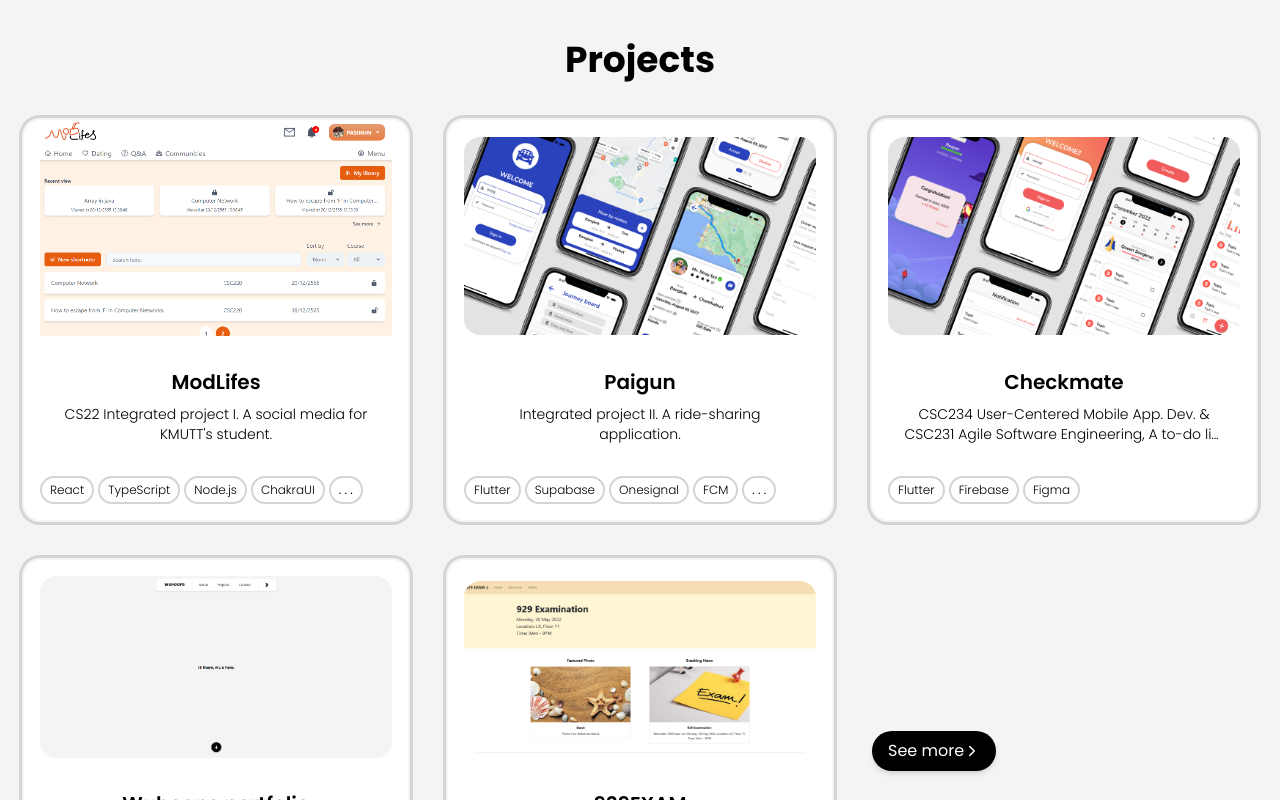
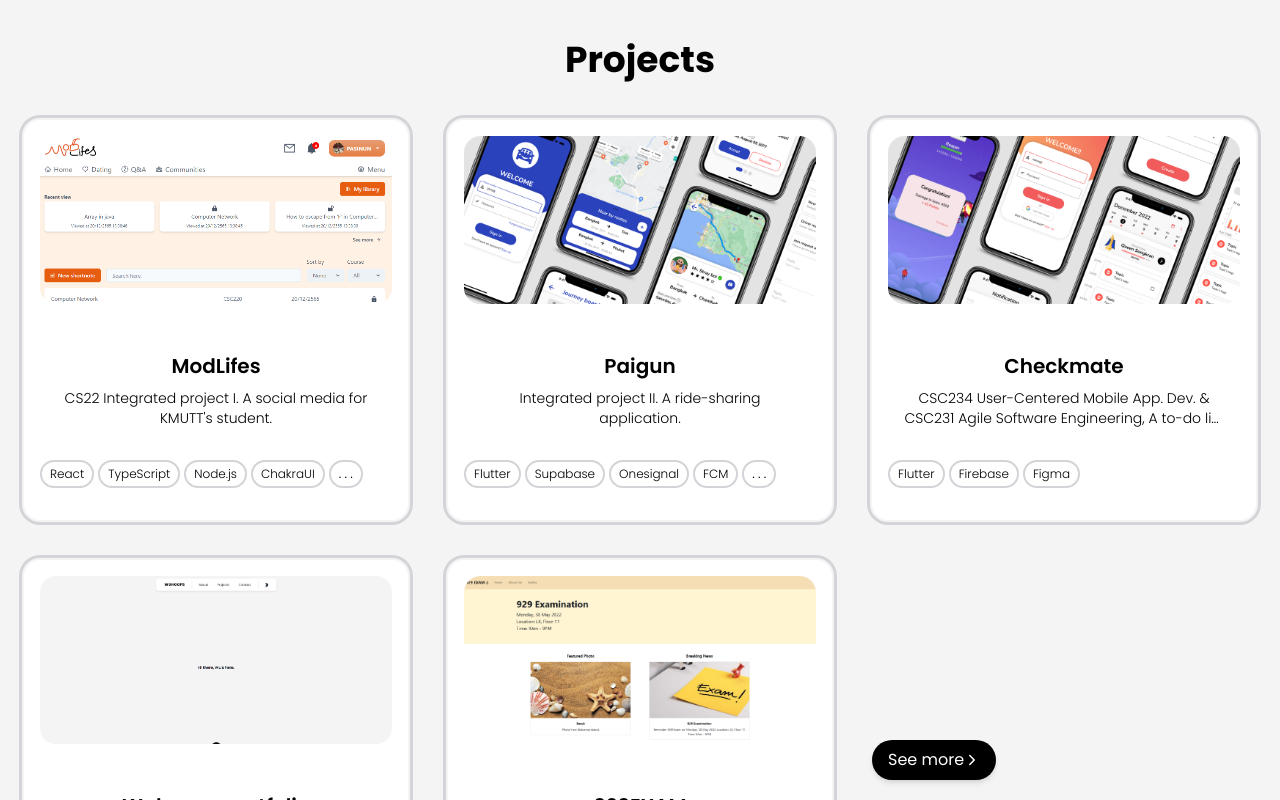
Before and after one commit to oupsn/wuhoops_port, a React (Vite) app: page / in a window 1280 px wide. Shown: the part 1680-2480 px from the top of the page. Built offline with nearby package versions, Linux system fonts and the light colour scheme; a web font is replaced by a local one.

Commit message:
[FIX] pic in project card size

```diff
--- a/src/page/projects.tsx
+++ b/src/page/projects.tsx
@@ -15,12 +15,17 @@ const projects = () => {
       <div className="grid grid-cols-1 md:grid-cols-2 lg:grid-cols-3 gap-10 mx-6 mb-10">
         {PROJECTS.slice(0, 5).map((pj) => {
           return (
-            <div className="card max-w-[400px] max-h-[400px] bg-white dark:bg-black ring ring-offset-2 hover:ring-offset-[8px] ring-zinc-300 dark:ring-zinc-600 hover:ring-zinc-600 dark:hover:ring-zinc-300 ring-offset-zinc-100 dark:ring-offset-zinc-900 transition-all ">
-              <figure className="px-4 pt-4 w-full h-full">
-                <div className="rounded-2xl overflow-hidden w-full ">
-                  <img src={pj.image} alt={pj.alt} className="w-full " />
+            <div className="grid grid-rows-2 card max-w-[400px] max-h-[400px] bg-white dark:bg-black ring ring-offset-2 hover:ring-offset-[8px] ring-zinc-300 dark:ring-zinc-600 hover:ring-zinc-600 dark:hover:ring-zinc-300 ring-offset-zinc-100 dark:ring-offset-zinc-900 transition-all ">
+              <div className="overflow-hidden p-4 h-full w-full">
+                <div className="rounded-2xl overflow-hidden h-full">
+                  <div className="rounded-2xl overflow-hidden">
+                <img src={pj.image} alt={pj.alt} />
+
                   </div>
-              </figure>
+
+                </div>
+              </div>
+              <div>
                 <div className="text-black dark:text-white card-body items-center text-center">
                   <h2 className="card-title">{pj.topic}</h2>
                   <p className="h-10 text-sm font-thin max-h-10 line-clamp-2 text-ellipsis">
@@ -30,7 +35,27 @@ const projects = () => {
                 <div className=" px-4 pb-4">
                   {StackChips({ stacks: pj.stack, isExample: true })}
                 </div>
-              <div className="bg-white p-4 dark:bg-black text-black dark:text-white rounded-xl w-full h-full flex flex-col justify-center items-center absolute opacity-0 hover:opacity-100 transition-all">
+              </div>
+            </div>
+          );
+        })}
+        <div className="self-center justify-self-center md:justify-self-start">
+          <Link to={"/projects"}>
+            <div className="bg-black  dark:bg-white  text-white  dark:text-black shadow-md transition-all duration-100 sm:duration-300 inline-flex items-center rounded-full px-4 py-2 hover:ring-2 hover:ring-offset-4 hover:ring-offset-zinc-100 dark:hover:ring-offset-zinc-900 hover:ring-black dark:hover:ring-white">
+              <p>See more</p>
+              <IoIosArrowForward />
+            </div>
+          </Link>
+        </div>
+      </div>
+    </div>
+  );
+};
+
+export default projects;
+
+{
+  /* <div className="bg-white p-4 dark:bg-black text-black dark:text-white rounded-xl w-full h-full flex flex-col justify-center items-center absolute opacity-0 hover:opacity-100 transition-all">
                 {pj.res != null ? (
                   <div>
                     <p className="font-bold">Responsibilities</p>
@@ -67,21 +92,5 @@ const projects = () => {
                     ""
                   )}
                 </div>
-              </div>
-            </div>
-          );
-        })}
-        <div className="self-center justify-self-center md:justify-self-start">
-          <Link to={"/projects"}>
-            <div className="bg-black  dark:bg-white  text-white  dark:text-black shadow-md transition-all duration-100 sm:duration-300 inline-flex items-center rounded-full px-4 py-2 hover:ring-2 hover:ring-offset-4 hover:ring-offset-zinc-100 dark:hover:ring-offset-zinc-900 hover:ring-black dark:hover:ring-white">
-              <p>See more</p>
-              <IoIosArrowForward />
-            </div>
-          </Link>
-        </div>
-      </div>
-    </div>
-  );
-};
-
-export default projects;
+              </div> */
+}
```
Lines whose indentation alone changed are shown as unchanged.
